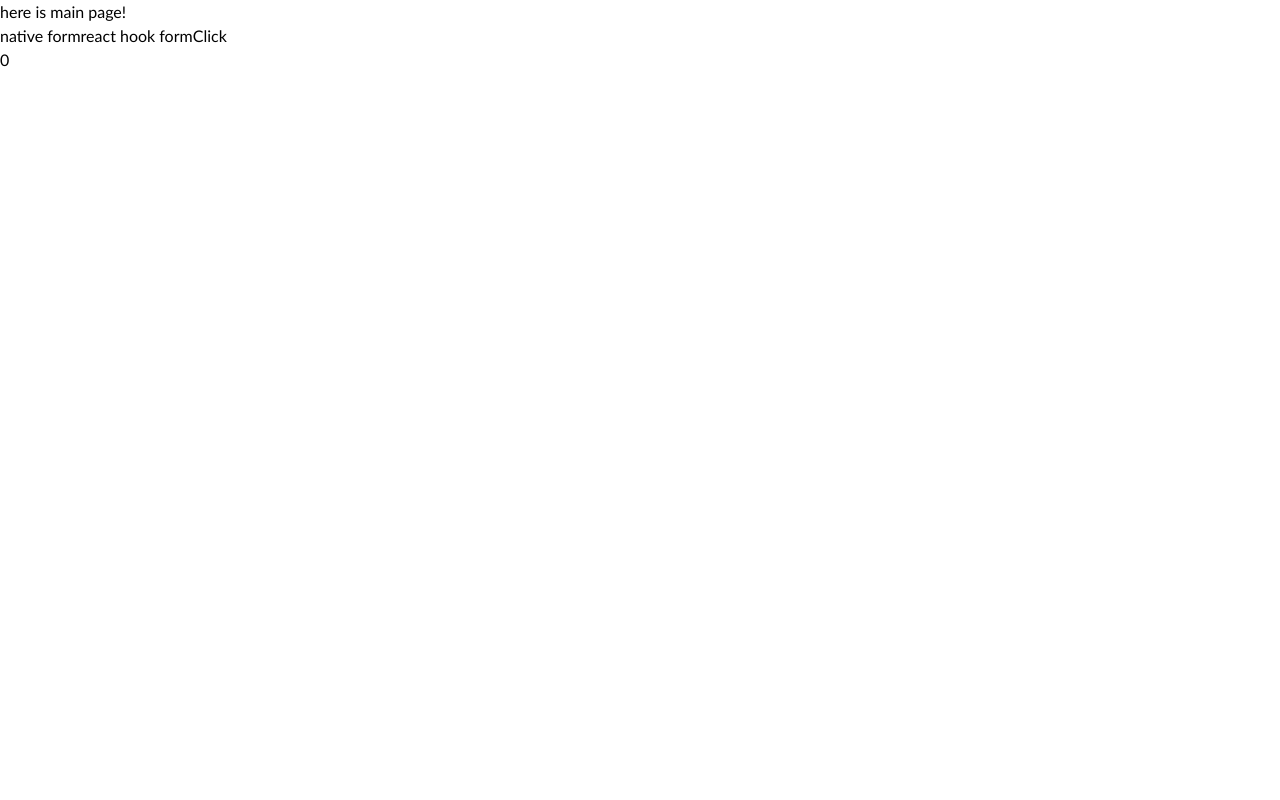
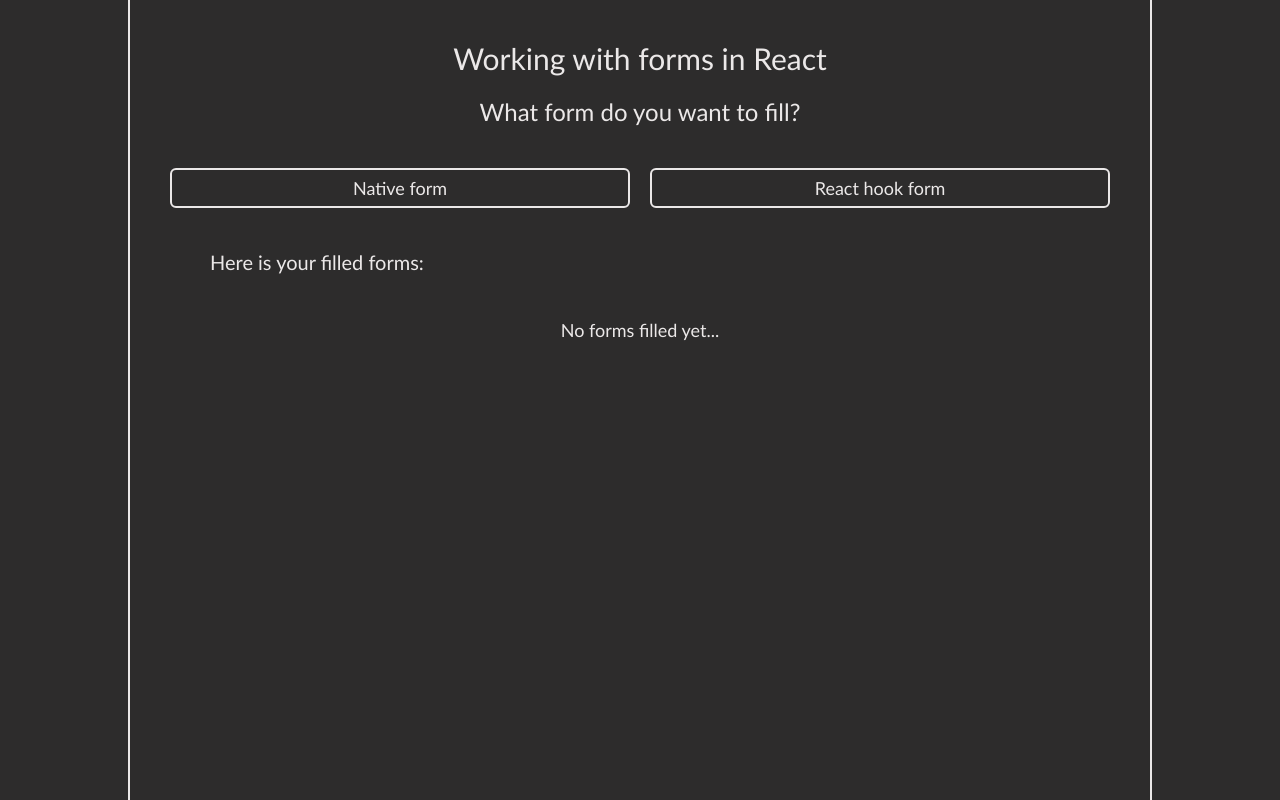
Before and after one commit to Tedzury/RSSchool_react_components, a React (Vite) app: page / in a window 1280 px wide. Built offline with nearby package versions, Linux system fonts and the light colour scheme.

Commit message:
feat: add basic layout for main page

```diff
--- a/index.html
+++ b/index.html
@@ -6,8 +6,8 @@
     <meta name="viewport" content="width=device-width, initial-scale=1.0" />
     <title>Marvel Characters</title>
   </head>
-  <body class="bg-purple_40 bg-main-bg bg-cover bg-center bg-no-repeat">
-    <div id="root" class="w-full min-h-[100dvh]"></div>
+  <body>
+    <div id="root"></div>
     <script type="module" src="/src/main.tsx"></script>
   </body>
 </html>
--- a/src/App.tsx
+++ b/src/App.tsx
@@ -1,5 +1,5 @@
 import { RouterProvider, createBrowserRouter } from 'react-router-dom';
-import MainPage from './pages/MainPage';
+import MainPage from './pages/MainPage/MainPage';
 import NativeForm from './pages/NativeForm';
 import ReactHookForm from './pages/ReactHookForm';
 import { Provider } from 'react-redux';
--- a/src/index.css
+++ b/src/index.css
@@ -3,6 +3,6 @@
 @tailwind utilities;
 
 body {
-  font-family: 'Trebuchet MS', 'Lucida Sans Unicode', 'Lucida Grande',
-    'Lucida Sans', Arial, sans-serif;
+  font-family: 'Trebuchet MS', 'Lucida Sans Unicode', 'Lucida Grande','Lucida Sans', Arial, sans-serif;
+  background-color: #2d2c2c;
 }
--- /dev/null
+++ b/src/layouts/MainLayout.tsx
@@ -0,0 +1,7 @@
+export default function MainLayout({ children }: { children: JSX.Element[] }) {
+  return (
+    <main className="mx-auto min-h-[100dvh] max-w-[1024px] border-l-2 border-r-2 border-accent">
+      <article className="px-10 py-10">{children}</article>
+    </main>
+  );
+}
--- a/src/pages/MainPage.tsx
+++ /dev/null
@@ -1,19 +0,0 @@
-import { Link } from 'react-router-dom';
-import { setLastShown } from '../store/appStateSlice';
-import { useAppDispatch, useAppSelector } from '../store/hooks';
-
-export default function MainPage() {
-  const { lastShown } = useAppSelector((state) => state.appReducer);
-  const dispatch = useAppDispatch();
-  return (
-    <article>
-      <div>here is main page!</div>
-      <Link to="/native_form">native form</Link>
-      <Link to="/react_hook_form">react hook form</Link>
-      <button onClick={() => dispatch(setLastShown(lastShown + 1))}>
-        Click
-      </button>
-      <h4>{lastShown}</h4>
-    </article>
-  );
-}
--- /dev/null
+++ b/src/pages/MainPage/MainPage.tsx
@@ -0,0 +1,14 @@
+import NavBlock from './ui/NavBlock';
+import MainLayout from '../../layouts/MainLayout';
+import Header from './ui/Header';
+import FormList from './ui/FormList';
+
+export default function MainPage() {
+  return (
+    <MainLayout>
+      <Header />
+      <NavBlock />
+      <FormList />
+    </MainLayout>
+  );
+}
--- /dev/null
+++ b/src/pages/MainPage/ui/FormList.tsx
@@ -0,0 +1,17 @@
+import { useAppSelector } from '../../../store/hooks';
+
+export default function FormList() {
+  const { formsData } = useAppSelector((state) => state.appReducer);
+  const content =
+    formsData.length > 0 ? (
+      <div>Here is form data</div>
+    ) : (
+      <div className="text-lg text-accent">No forms filled yet...</div>
+    );
+  return (
+    <section className="px-10">
+      <h3 className="mt-10 text-xl text-accent">Here is your filled forms:</h3>
+      <div className="mt-10 flex flex-col items-center">{content}</div>
+    </section>
+  );
+}
--- /dev/null
+++ b/src/pages/MainPage/ui/Header.tsx
@@ -0,0 +1,12 @@
+export default function Header() {
+  return (
+    <>
+      <h1 className="text-center text-3xl text-accent">
+        Working with forms in React
+      </h1>
+      <h2 className="mt-5 text-center text-2xl text-accent">
+        What form do you want to fill?
+      </h2>
+    </>
+  );
+}
--- /dev/null
+++ b/src/pages/MainPage/ui/NavBlock.tsx
@@ -0,0 +1,53 @@
+import { Link } from 'react-router-dom';
+
+export default function NavBlock() {
+  return (
+    <nav>
+      <ul className="mt-10 flex gap-5">
+        <li className="h-fit w-1/2">
+          <Link
+            className="
+                inline-block
+                w-full
+                rounded-md
+                border-2
+                border-accent
+                py-1
+                text-center
+                text-lg
+                text-accent
+                transition-all
+                duration-200
+                hover:border-accent_yellow
+                hover:text-accent_yellow
+              "
+            to="/native_form"
+          >
+            Native form
+          </Link>
+        </li>
+        <li className="w-1/2">
+          <Link
+            className="
+                inline-block
+                w-full
+                rounded-md
+                border-2
+                border-accent
+                py-1
+                text-center
+                text-lg
+                text-accent
+                transition-all
+                duration-200
+                hover:border-accent_yellow
+                hover:text-accent_yellow"
+            to="/react_hook_form"
+          >
+            React hook form
+          </Link>
+        </li>
+      </ul>
+    </nav>
+  );
+}
--- a/tailwind.config.js
+++ b/tailwind.config.js
@@ -4,7 +4,11 @@ module.exports = {
   darkMode: 'class',
   theme: {
     extend: {
-      colors: {},
+      colors: {
+        main_bg: '#2d2c2c',
+        accent: '#ebe8e8',
+        accent_yellow: '#e8e808',
+      },
     },
   },
   plugins: [],
```
